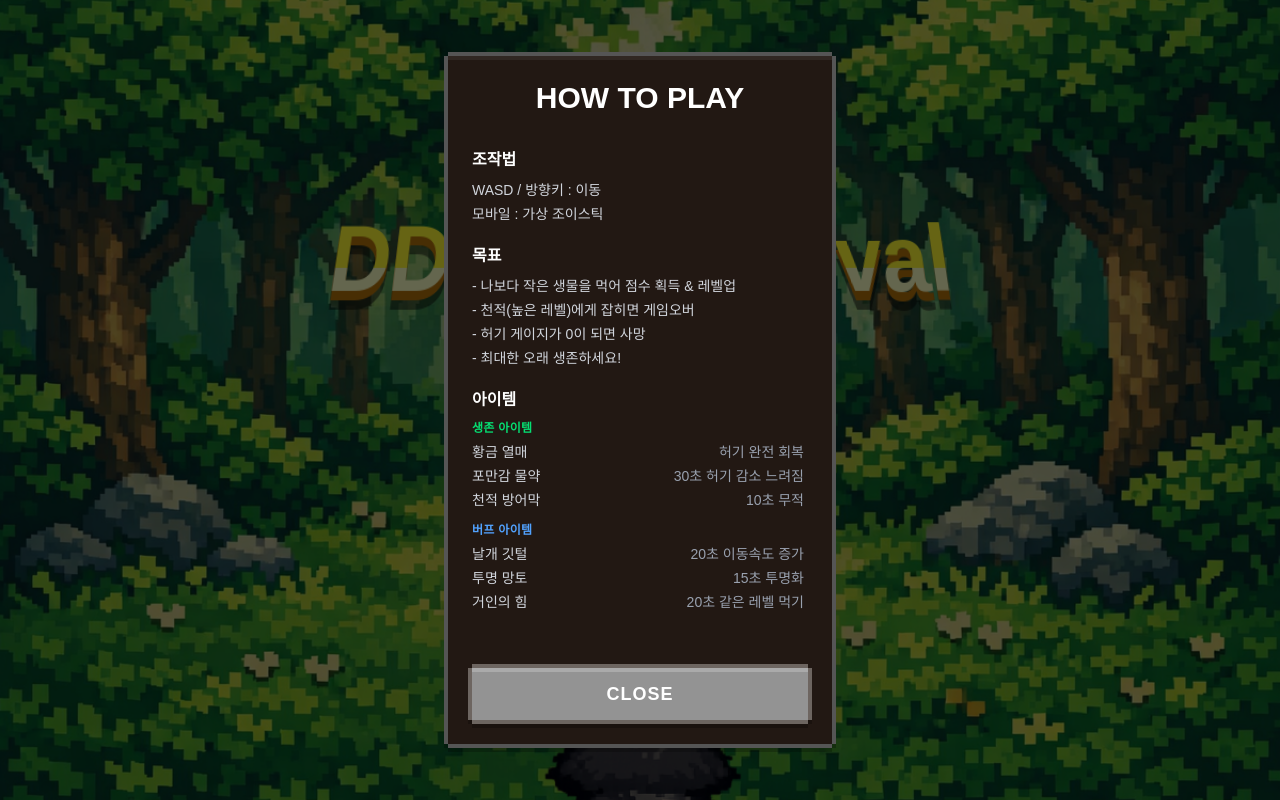
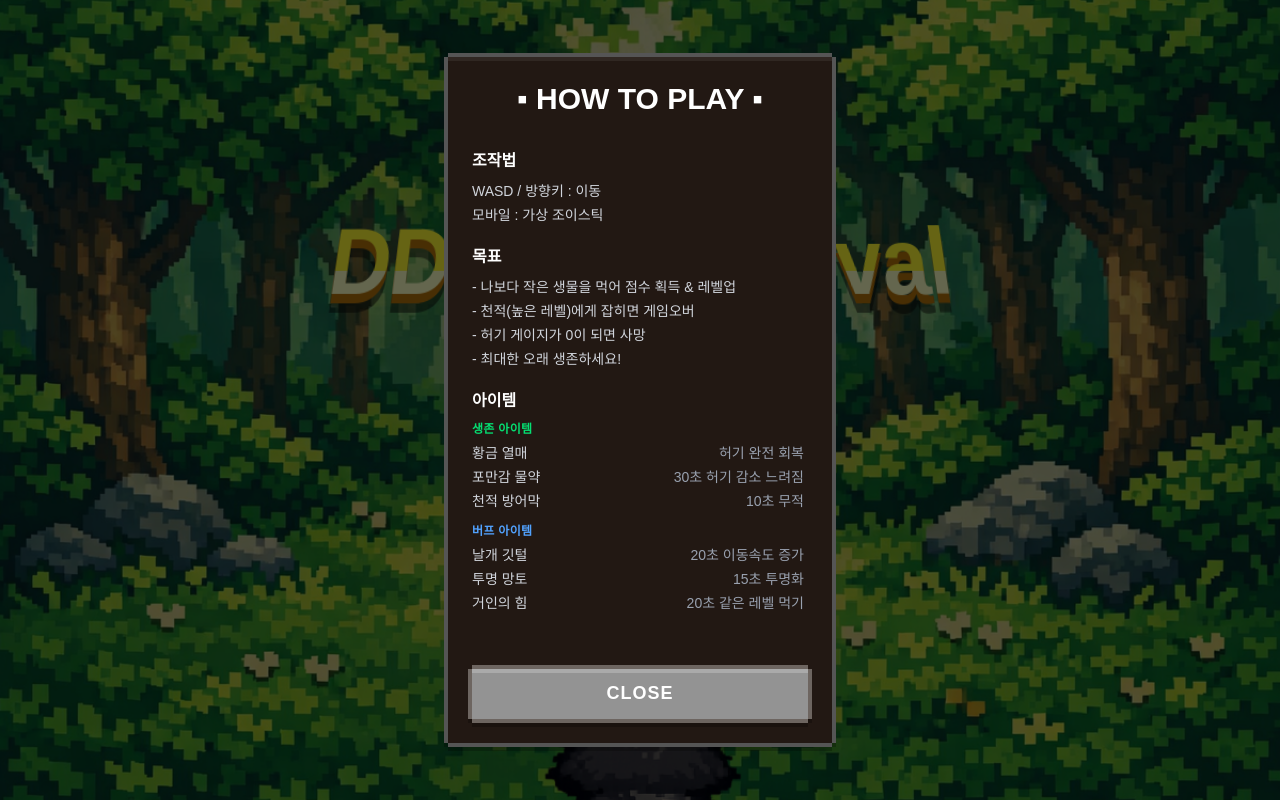
Before and after one commit to Park-Jeong-Gil/DDatgeSuvival, a Next.js app: page / in a window 1280 px wide. Both pictures are taken after a click on the button "HOW TO PLAY". Built offline with nearby package versions, Linux system fonts and the light colour scheme; a web font is replaced by a local one.

Commit message:
리더보드 디자인 수정

```diff
--- a/src/app/globals.css
+++ b/src/app/globals.css
@@ -102,6 +102,8 @@ a.pixel-ui {
     -4px 4px #00000038,
     inset 0px 4px #ffffff36;
   cursor: pointer;
+  padding-top: 10px;
+  z-index: 1;
 }
 button.pixel-ui:active,
 a.pixel-ui:active {
@@ -245,6 +247,18 @@ input[type="range"].pixel-slider:disabled {
     -2px 0px #ddd;
 }
 
+.leaderboardPage:before {
+  content: "";
+  position: fixed;
+  top: 0;
+  left: 0;
+  width: 100%;
+  height: 100%;
+  background: rgba(0, 0, 0, 0.6);
+  pointer-events: none;
+  z-index: 0;
+}
+
 @media screen and (max-width: 960px) {
   h1.title {
     flex-direction: column;
--- a/src/app/leaderboard/page.tsx
+++ b/src/app/leaderboard/page.tsx
@@ -22,7 +22,7 @@ function formatTime(seconds: number): string {
   return `${m.toString().padStart(2, "0")}:${s.toString().padStart(2, "0")}`;
 }
 
-const rankIcons = ["", "1st", "2nd", "3rd"];
+const rankIcons = ["", "🥇1st", "🥈2nd", "🥉3rd"];
 
 const rarityColors: Record<string, string> = {
   common: "text-gray-400",
@@ -63,7 +63,7 @@ export default function LeaderboardPage() {
 
   return (
     <main
-      className="min-h-screen bg-gray-900 p-6"
+      className="leaderboardPage min-h-screen bg-gray-900 p-6"
       style={{
         backgroundImage: "url(/assets/background/main_background.png)",
         backgroundSize: "cover",
@@ -71,29 +71,29 @@ export default function LeaderboardPage() {
         backgroundRepeat: "no-repeat",
       }}
     >
-      <div className="max-w-2xl mx-auto">
-        <div className="flex items-center justify-between mb-6">
+      <div className="max-w-2xl mx-auto z-2">
+        <div className="flex items-center justify-between mb-8">
           <h1 className="text-3xl font-bold text-white drop-shadow-[0_2px_8px_rgba(0,0,0,0.8)]">
             LEADERBOARD
           </h1>
           <Link
             href="/"
-            className="px-4 py-2 bg-gray-700/90 text-white rounded-lg hover:bg-gray-600 transition drop-shadow-lg"
+            className="pixel-ui bg-[#555] px-3 py-1.5 text-white text-lg hover:bg-[#444] transition-colors"
           >
             BACK
           </Link>
         </div>
 
         {/* Sort tabs */}
-        <div className="flex gap-2 mb-4">
+        <div className="flex gap-5 mb-8">
           {(Object.keys(sortLabels) as SortType[]).map((key) => (
             <button
               key={key}
               onClick={() => setSort(key)}
-              className={`px-4 py-2 rounded-lg font-bold transition drop-shadow-lg ${
+              className={`pixel-ui bg-[#555] px-2.5 py-1.5 text-white text-lg hover:bg-[#444] transition-colors ${
                 sort === key
-                  ? "bg-green-600 text-white"
-                  : "bg-gray-700/80 text-gray-300 hover:bg-gray-600"
+                  ? "bg-[#ffbd30] transition-colors hover:bg-[#cc9a27]"
+                  : "bg-[#808080] transition-colors hover:bg-[#6e6e6e]"
               }`}
             >
               {sortLabels[key]}
@@ -102,7 +102,7 @@ export default function LeaderboardPage() {
         </div>
 
         {userRank && (
-          <div className="bg-green-900/40 border border-green-700 rounded-lg p-3 mb-4 text-green-400 font-bold drop-shadow-lg">
+          <div className="bg-yellow-700/70 border border-yellow-700 rounded-lg p-3 mb-4 text-yellow-300 font-bold drop-shadow-lg">
             Your Rank: #{userRank}
           </div>
         )}
@@ -140,10 +140,10 @@ export default function LeaderboardPage() {
                   key={record.id}
                   className={`flex items-center gap-3 p-3 rounded-lg drop-shadow-md ${
                     isCurrentUser
-                      ? "bg-green-900/50 border-2 border-green-500 ring-2 ring-green-500/30"
+                      ? "bg-yellow-900/70 border border-yellow-700 ring-2 ring-green-500/30"
                       : index < 3
-                        ? "bg-gray-800/80 border border-yellow-600/30"
-                        : "bg-gray-800/60"
+                        ? "bg-[#221813] border border-yellow-600/30"
+                        : "bg-[#221813]/50"
                   }`}
                 >
                   <span className="w-10 text-center font-bold text-lg shrink-0">
--- a/src/components/ui/GameSettingsModal.tsx
+++ b/src/components/ui/GameSettingsModal.tsx
@@ -88,9 +88,9 @@ export default function GameSettingsModal({ onClose }: GameSettingsModalProps) {
                 &lt;
               </button>
               <h2 className="text-2xl font-bold text-white flex-1 text-center">
-                HOW TO PLAY
+                ▪︎ HOW TO PLAY ▪︎
               </h2>
-              <div className="w-[62px]" />
+              <div className="w-[32px]" />
             </div>
             <div className="max-h-[60vh] overflow-y-auto pr-1">
               <HowToPlayContent />
@@ -109,9 +109,9 @@ export default function GameSettingsModal({ onClose }: GameSettingsModalProps) {
                 &lt;
               </button>
               <h2 className="text-2xl font-bold text-white flex-1 text-center">
-                VOLUME
+                ▪︎ VOLUME ▪︎
               </h2>
-              <div className="w-[62px]" />
+              <div className="w-[32px]" />
             </div>
             {/* BGM */}
             <div className="mb-5 text-left">
--- a/src/components/ui/HowToPlayContent.tsx
+++ b/src/components/ui/HowToPlayContent.tsx
@@ -1,3 +1,5 @@
+import { costumesData } from "@/lib/phaser/data/skinData";
+
 const rarityColor: Record<string, string> = {
   common: "text-gray-400",
   uncommon: "text-green-400",
@@ -5,17 +7,6 @@ const rarityColor: Record<string, string> = {
   epic: "text-purple-400",
   legendary: "text-amber-400",
 };
-
-const skins = [
-  { name: "기본 땃쥐", rarity: "common" },
-  { name: "황금 땃쥐", rarity: "uncommon" },
-  { name: "무지개 땃쥐", rarity: "rare" },
-  { name: "유령 땃쥐", rarity: "rare" },
-  { name: "로봇 땃쥐", rarity: "epic" },
-  { name: "불꽃 땃쥐", rarity: "epic" },
-  { name: "얼음 땃쥐", rarity: "legendary" },
-  { name: "우주 땃쥐", rarity: "legendary" },
-];
 
 export default function HowToPlayContent() {
   return (
@@ -89,11 +80,16 @@ export default function HowToPlayContent() {
       <section>
         <h3 className="font-bold text-white mb-2 text-base">코스튬</h3>
         <div className="space-y-1">
-          {skins.map((skin) => (
-            <div key={skin.name} className="flex justify-between text-gray-300">
-              <span>{skin.name}</span>
-              <span className={`text-xs font-bold ${rarityColor[skin.rarity]}`}>
-                {skin.rarity.toUpperCase()}
+          {costumesData.map((costume) => (
+            <div
+              key={costume.id}
+              className="flex justify-between text-gray-300"
+            >
+              <span>{costume.name}</span>
+              <span
+                className={`text-xs font-bold ${rarityColor[costume.rarity]}`}
+              >
+                {costume.rarity.toUpperCase()}
               </span>
             </div>
           ))}
--- a/src/components/ui/HowToPlayModal.tsx
+++ b/src/components/ui/HowToPlayModal.tsx
@@ -22,7 +22,7 @@ export default function HowToPlayModal({
         className="pixel-panel bg-[#221813] backdrop-blur p-6 w-full max-w-sm mx-4 text-center"
         onClick={(e) => e.stopPropagation()}
       >
-        <h2 className="text-3xl font-bold mb-8 text-[#fff]">HOW TO PLAY</h2>
+        <h2 className="text-3xl font-bold mb-8 text-[#fff]">▪︎ HOW TO PLAY ▪︎</h2>
 
         <div className="max-h-[60vh] overflow-y-auto pr-1 mb-10">
           <HowToPlayContent />
```
